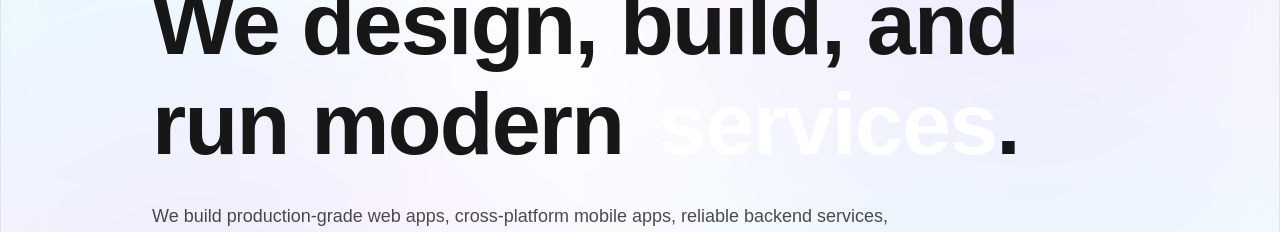
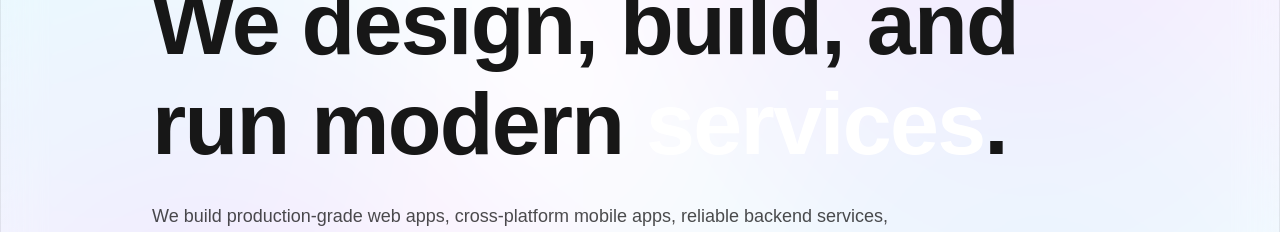
Before and after one commit to celalzamanoglu/celza-tech, a Next.js app: page /en in a window 1280 px wide. Shown: the part 268-500 px from the top of the page. Built offline with nearby package versions, Linux system fonts and the light colour scheme.

Commit message:
feat/rotating-text-prefix-space

```diff
--- a/src/components/HeroHeadlineText.tsx
+++ b/src/components/HeroHeadlineText.tsx
@@ -22,7 +22,7 @@ export default function HeroHeadlineText({ prefix, words }: HeroHeadlineTextProp
         <motion.span layout className="relative inline-block" transition={sharedTransition}>
           <RotatingText
             texts={[...words]}
-            mainClassName="px-2 sm:px-2 md:px-3 text-white overflow-hidden py-0.5 sm:py-1 md:py-2 justify-center rounded-lg"
+            mainClassName="px-2 sm:px-2 md:px-3 -ml-2 sm:-ml-2 md:-ml-3 text-white overflow-hidden py-0.5 sm:py-1 md:py-2 justify-center rounded-lg"
             staggerFrom="last"
             initial={{ y: "100%" }}
             animate={{ y: 0 }}
```
